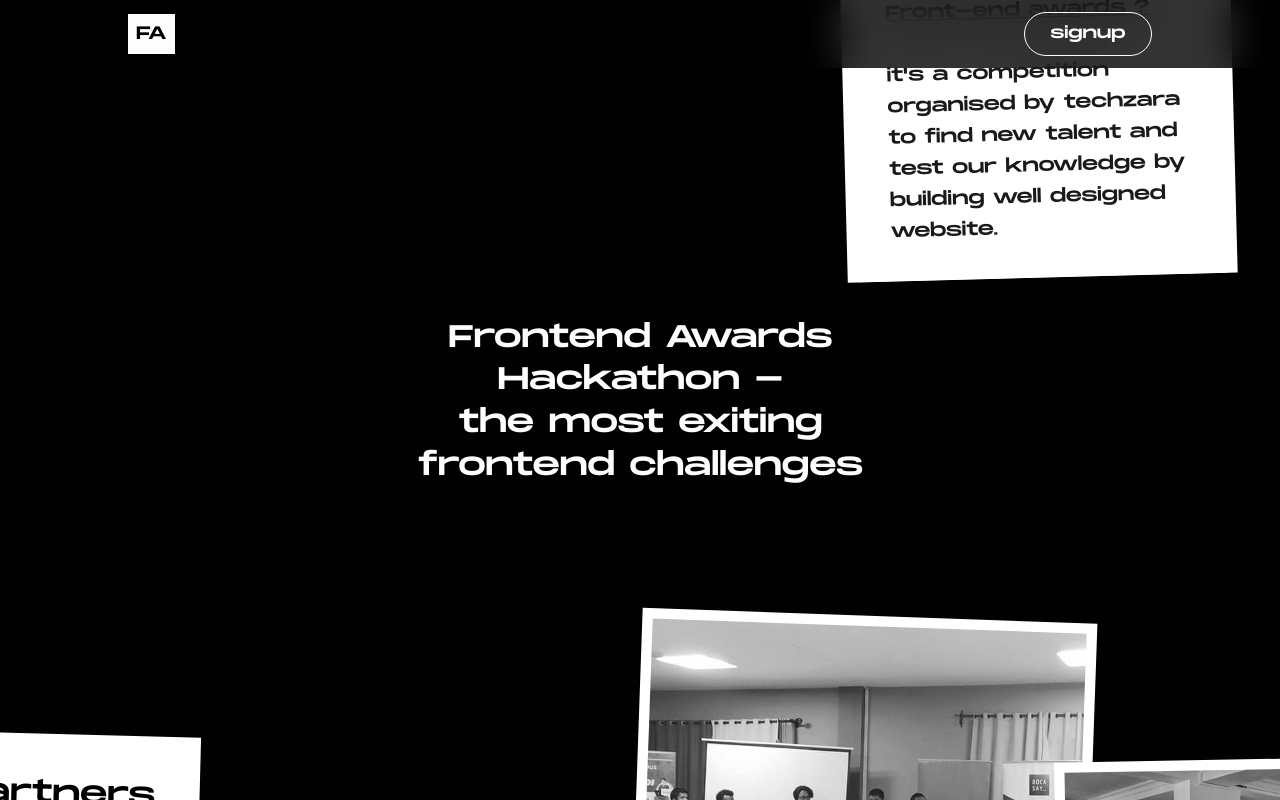
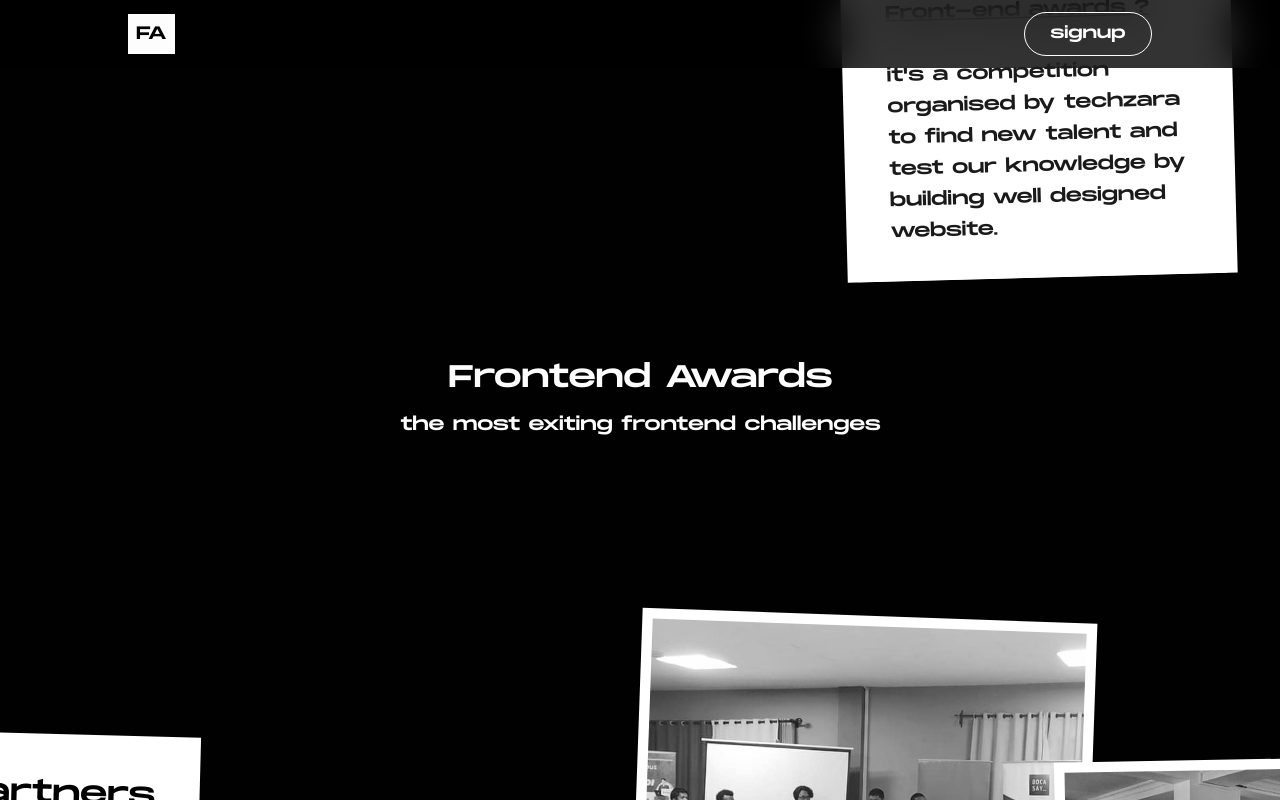
Before and after one commit to andry-iany/FA, a React (Vite) app: page / in a window 1280 px wide. Built offline with nearby package versions, Linux system fonts and the light colour scheme.

Commit message:
update header

```diff
--- a/src/components/parallax.tsx
+++ b/src/components/parallax.tsx
@@ -61,7 +61,8 @@
         <div className={style.center}>
           <div className={style.headerWrapper}>
             <Header>
-              Frontend Awards Hackathon - <br /> the most exiting frontend challenges
+              Frontend Awards<br />
+              <small>the most exiting frontend challenges</small>
             </Header>
           </div>
 
--- a/src/styles/Header.module.scss
+++ b/src/styles/Header.module.scss
@@ -5,6 +5,10 @@
   text-align: center;
   line-height: 33px;
   padding-block: 8px;
+
+  small {
+    font-size: 14px;
+  }
 
   .primary {
     color: transparent;
```
